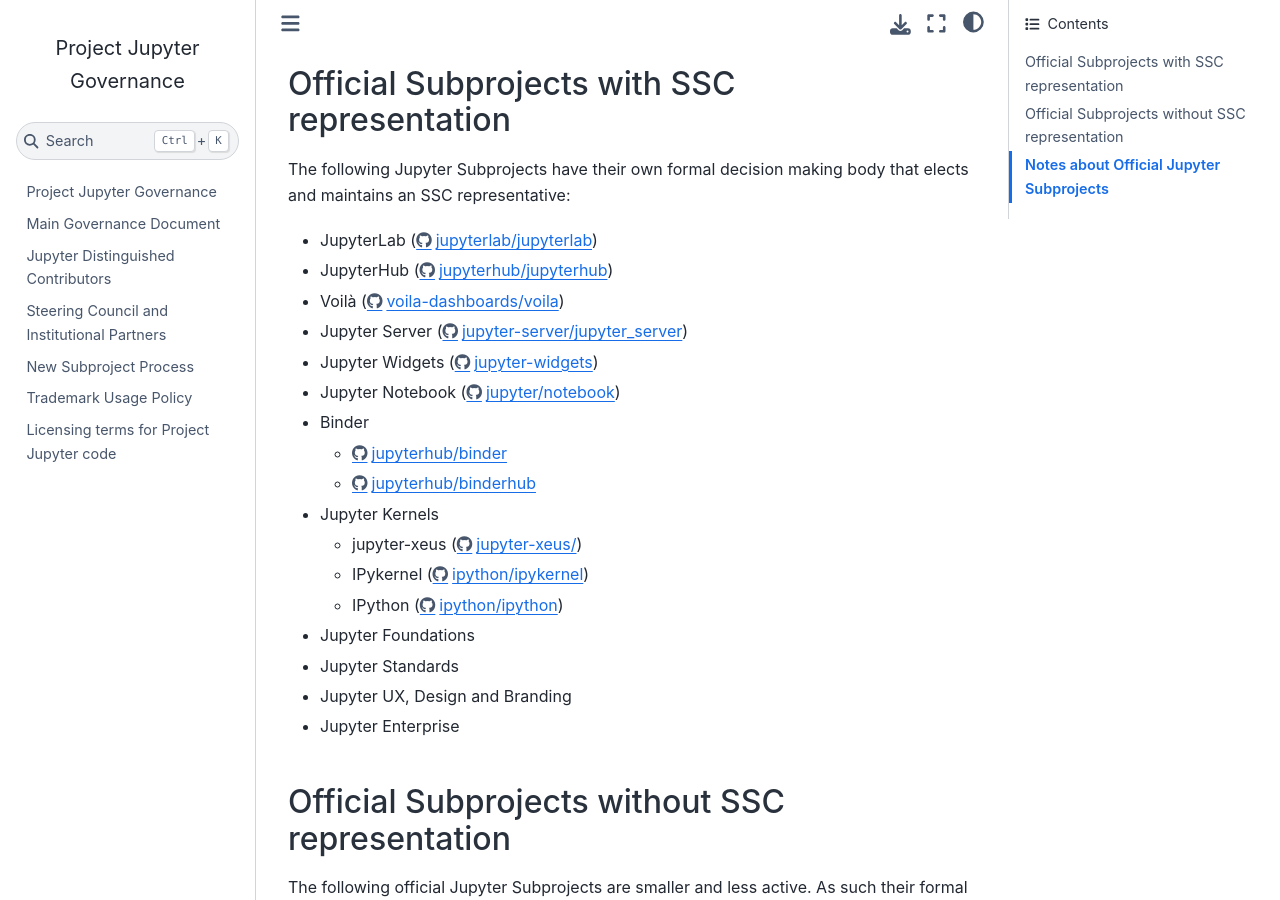
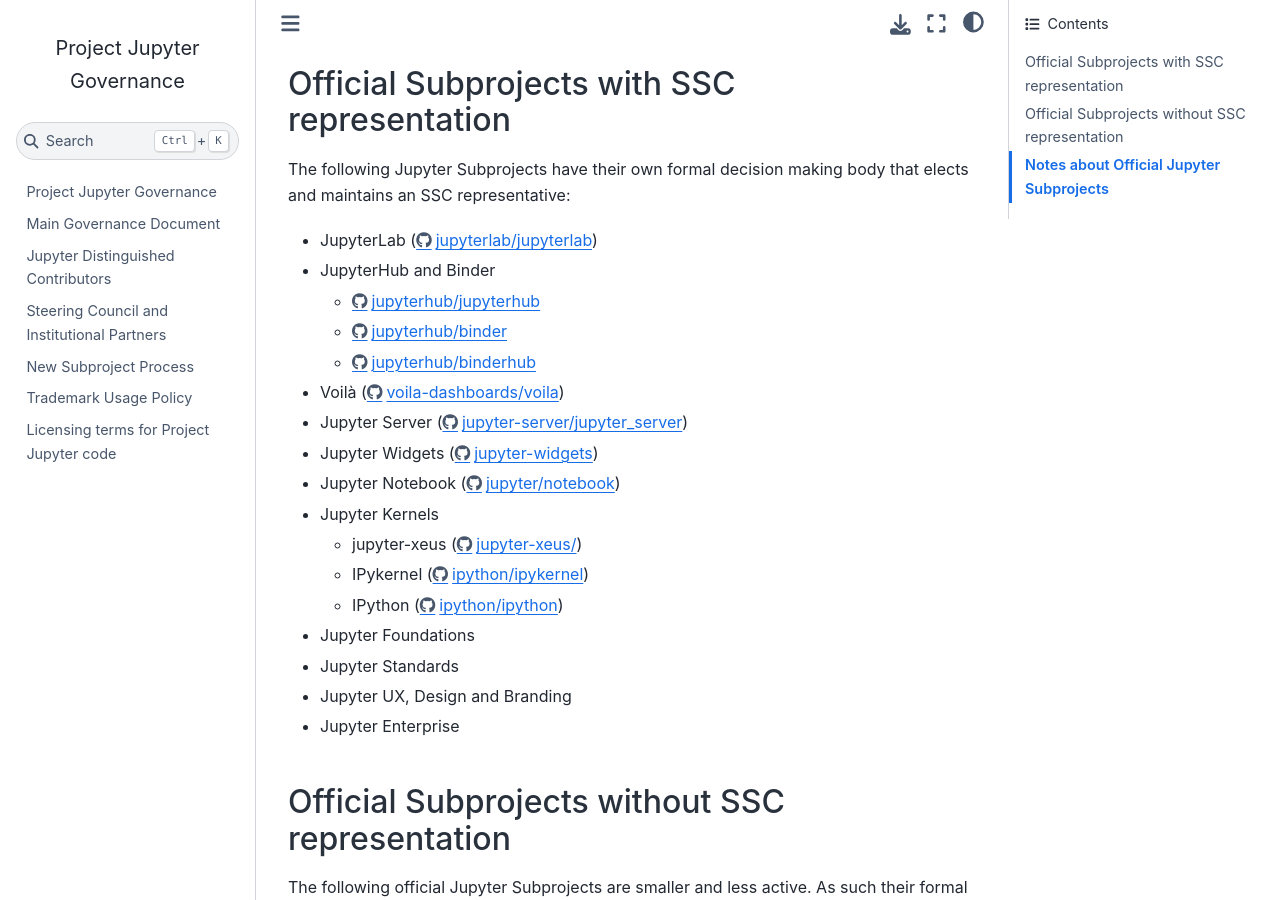
Before and after one commit to jupyter/governance, a Jupyter Book: the page built from list_of_subprojects.md, in a window 1280 px wide and 900 px high, scrolled down 344 px. Built offline with Jupyter Book 1.0.4 settings and Sphinx 7.4.7 and the Sphinx Book theme 1.1.4, drawn with Linux system fonts in a browser that asks for light colours; pages that are not in the unit, such as notebooks, are missing from menus.

Commit message:
Keep Binder & JupyterHub together
As per @willingc & @betatim feedback on PR.

```diff
--- a/list_of_subprojects.md
+++ b/list_of_subprojects.md
@@ -7,14 +7,14 @@
 The following Jupyter Subprojects have their own formal decision making body that elects and maintains an SSC representative:
 
 - JupyterLab (https://github.com/jupyterlab/jupyterlab)
-- JupyterHub (https://github.com/jupyterhub/jupyterhub)
+- JupyterHub and Binder
+  - https://github.com/jupyterhub/jupyterhub
+  - https://github.com/jupyterhub/binder
+  - https://github.com/jupyterhub/binderhub
 - Voilà (https://github.com/voila-dashboards/voila)
 - Jupyter Server (https://github.com/jupyter-server/jupyter_server)
 - Jupyter Widgets (https://github.com/jupyter-widgets)
 - Jupyter Notebook (https://github.com/jupyter/notebook)
-- Binder
-  - https://github.com/jupyterhub/binder
-  - https://github.com/jupyterhub/binderhub
 - Jupyter Kernels
   - jupyter-xeus (https://github.com/jupyter-xeus/)
   - IPykernel (https://github.com/ipython/ipykernel)
```
